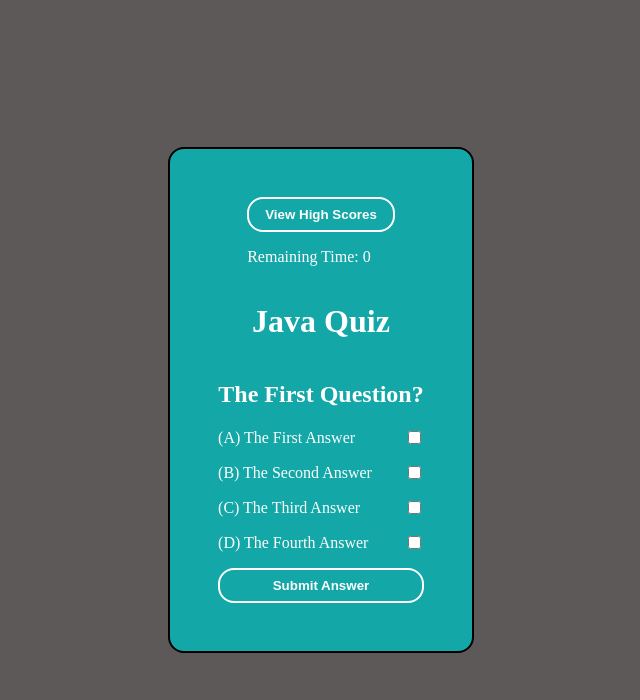
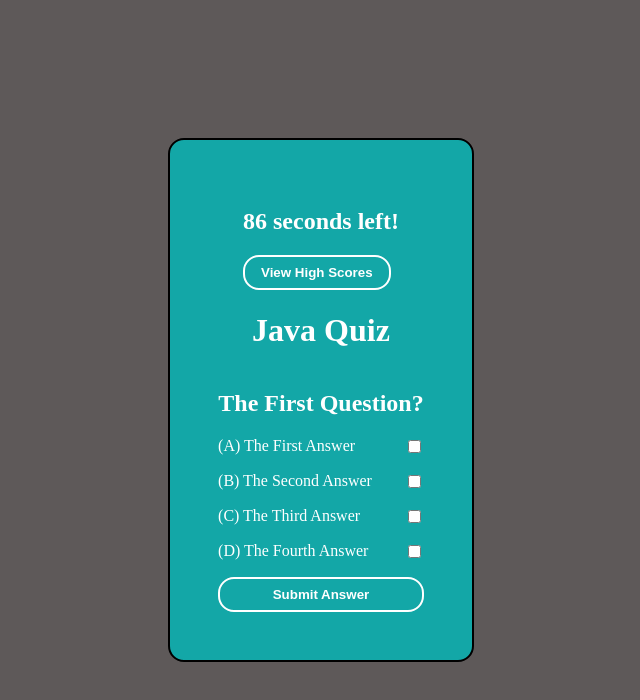
Before and after one commit to Aldomendoza56/Java-Quiz, a plain HTML site: page index.html in a window 1280 px wide. Shown: the whole page, without its empty margins (319-959 px from the left). Drawn offline with Linux system fonts and the light colour scheme.

Commit message:
added timer to quiz

```diff
--- a/css/style.css
+++ b/css/style.css
@@ -49,7 +49,7 @@ body {
     justify-content: center;
     align-items: center;
 }
-.timer {
+.timer1 {
     justify-content: center;
     align-items: center;
 }
--- a/index.html
+++ b/index.html
@@ -11,18 +11,13 @@
 
     <div class="container">
         <header>
+            <div class="timer1">
+                <h2 id="countdown"></h2>
+                <p id="main"></p>
+            </div>
             <a href="./highscore.html">
                 <button class=high-score id="high-scorer"> View High Scores</button>
             </a>
-
-            <div class="timer">
-                <p>
-                    Remaining Time:
-                    <span id="time">
-                        0
-                    </span>
-                </p>
-            </div>
         </header>
        <h1> Java Quiz</h1>
        <h2>The First Question?</h2>
@@ -32,7 +27,7 @@
  <input type="checkbox" id="thefirstanswer">
 
  <label for="thesecondanswer">(B) The Second Answer</label>
- <input type="checkbox" id="theSecondanswer">
+ <input type="checkbox" id="thesecondanswer">
 
  <label for="thethirdanswer">(C) The Third Answer</label>
  <input type="checkbox" id="thethirdanswer">
@@ -43,5 +38,6 @@
  <button class="button" type="submit">Submit Answer</button>
     </div>
 </div>
+    <script src="script.js"></script>
 </body>
 </html>
--- a/script.js
+++ b/script.js
@@ -0,0 +1,29 @@
+var remainingTime = document.getElementById('countdown');
+var mainEl = document.getElementById('main');
+
+function countdown() {
+    var secondsLeft = 90;
+
+    // We need to create a function to make sure our timer works
+    var timer = setInterval(function () {
+      // As long as the `timeLeft` is greater than 1
+      if (secondsLeft > 1) {
+        // Set the `textContent` of `timerEl` to show the remaining seconds
+        remainingTime.textContent = secondsLeft + ' seconds left!';
+        // Decrement `timeLeft` by 1
+        secondsLeft--;
+      } else if (secondsLeft === 1) {
+        // When `timeLeft` is equal to 1, rename to 'second' instead of 'seconds'
+        remainingTime.textContent = secondsLeft + 'seconds left!';
+        secondsLeft--;
+      } else {
+        // Once `timeLeft` gets to 0, set `timerEl` to an empty string
+        remainingTime.textContent = '';
+        // Use `clearInterval()` to stop the timer
+        clearInterval(timer);
+        // Call the `displayMessage()` function
+        displayMessage();
+      }
+    }, 1000);
+  }
+  countdown();
```
